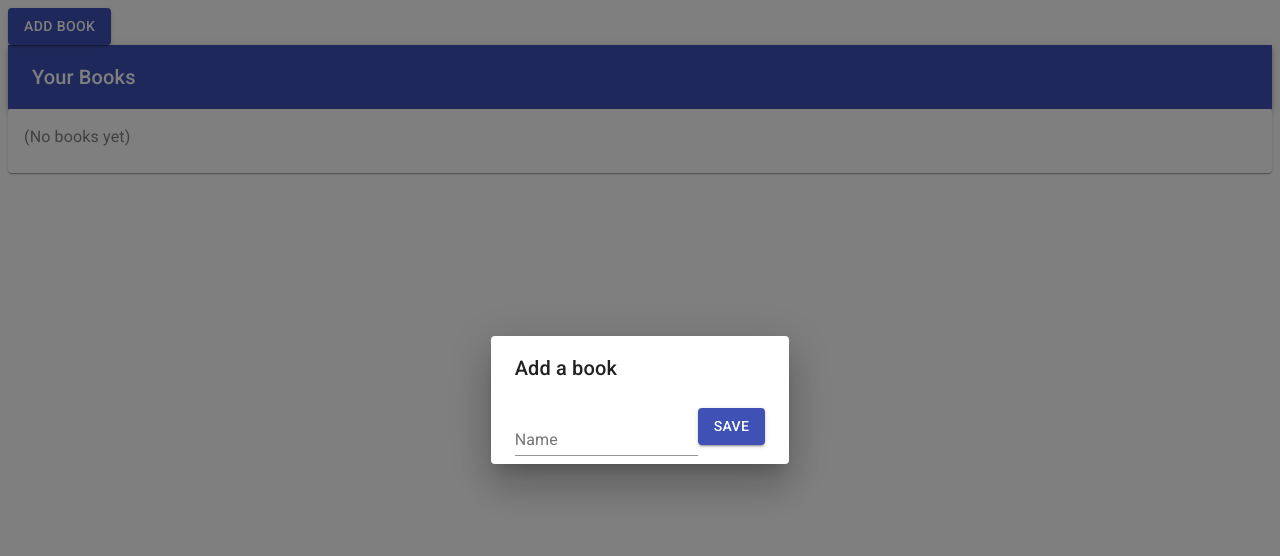
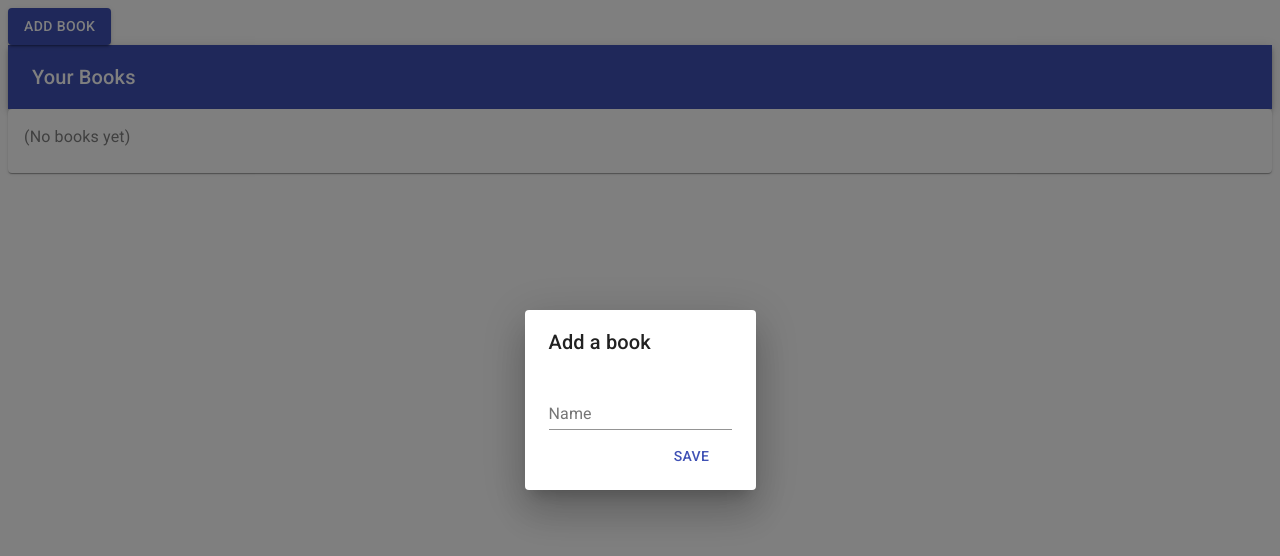
Before and after one commit to tommywilczek/book-review-app, a React (Vite) app: page / in a window 1280 px wide. Both pictures are taken after a click on the button "ADD BOOK". Shown: the top 556 px of the page. Built offline with nearby package versions, Linux system fonts and the light colour scheme.

Commit message:
Updated form buttons to fit dialog design

```diff
--- a/src/BookListPage.js
+++ b/src/BookListPage.js
@@ -3,8 +3,6 @@ import Button from '@material-ui/core/Button';
 import Dialog from '@material-ui/core/Dialog';
 import DialogTitle from '@material-ui/core/DialogTitle';
 import DialogContent from '@material-ui/core/DialogContent';
-import DialogContentText from '@material-ui/core/DialogContentText';
-import Typography from '@material-ui/core/Typography';
 
 import NewBookForm from './NewBookForm';
 import BookList from './BookList';
--- a/src/NewBookForm.js
+++ b/src/NewBookForm.js
@@ -1,6 +1,7 @@
 import React, { Component } from 'react';
 import Button from '@material-ui/core/Button';
 import TextField from '@material-ui/core/TextField';
+import DialogActions from '@material-ui/core/DialogActions';
 
 export default class NewBookForm extends Component {
     state = {
@@ -28,13 +29,15 @@ export default class NewBookForm extends Component {
             data-test="newBookTitleField"
             onChange={this.handleTextChange}
           />
+          <DialogActions>
             <Button
-            variant="contained" color="primary"
+              color="primary"
               data-test="saveBookBtn"
               onClick={this.saveBook}
             >
               Save
             </Button>
+          </DialogActions>
         </div>
       );
     }
```
Lines whose indentation alone changed are shown as unchanged.
